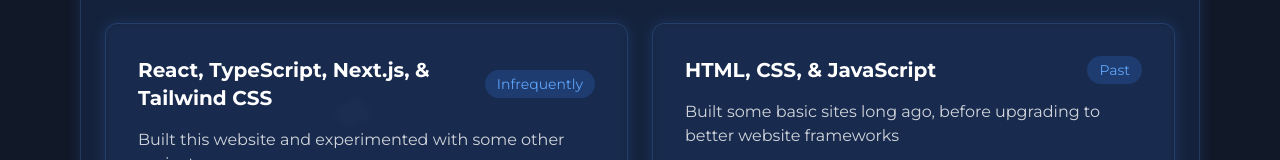
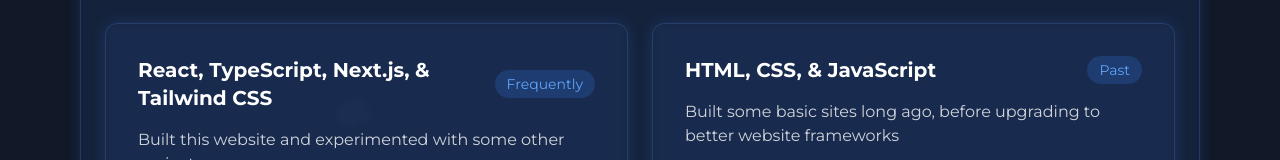
Before and after one commit to omeriadon/adonomeri, a Next.js app: page /skills in a window 1280 px wide. Shown: the part 490-650 px from the top of the page. Built offline with nearby package versions, Linux system fonts and the light colour scheme.

Commit message:
Update skills.ts

```diff
--- a/src/app/data/skills.ts
+++ b/src/app/data/skills.ts
@@ -3,7 +3,7 @@ export const skillsData = {
     frontend: [
       {
         name: "React, TypeScript, Next.js, & Tailwind CSS",
-        proficiency: " Infrequently",
+        proficiency: "Frequently",
         experience: "Built this website and experimented with some other projects",
         projects: ["Portfolio Site"]
       },
```
